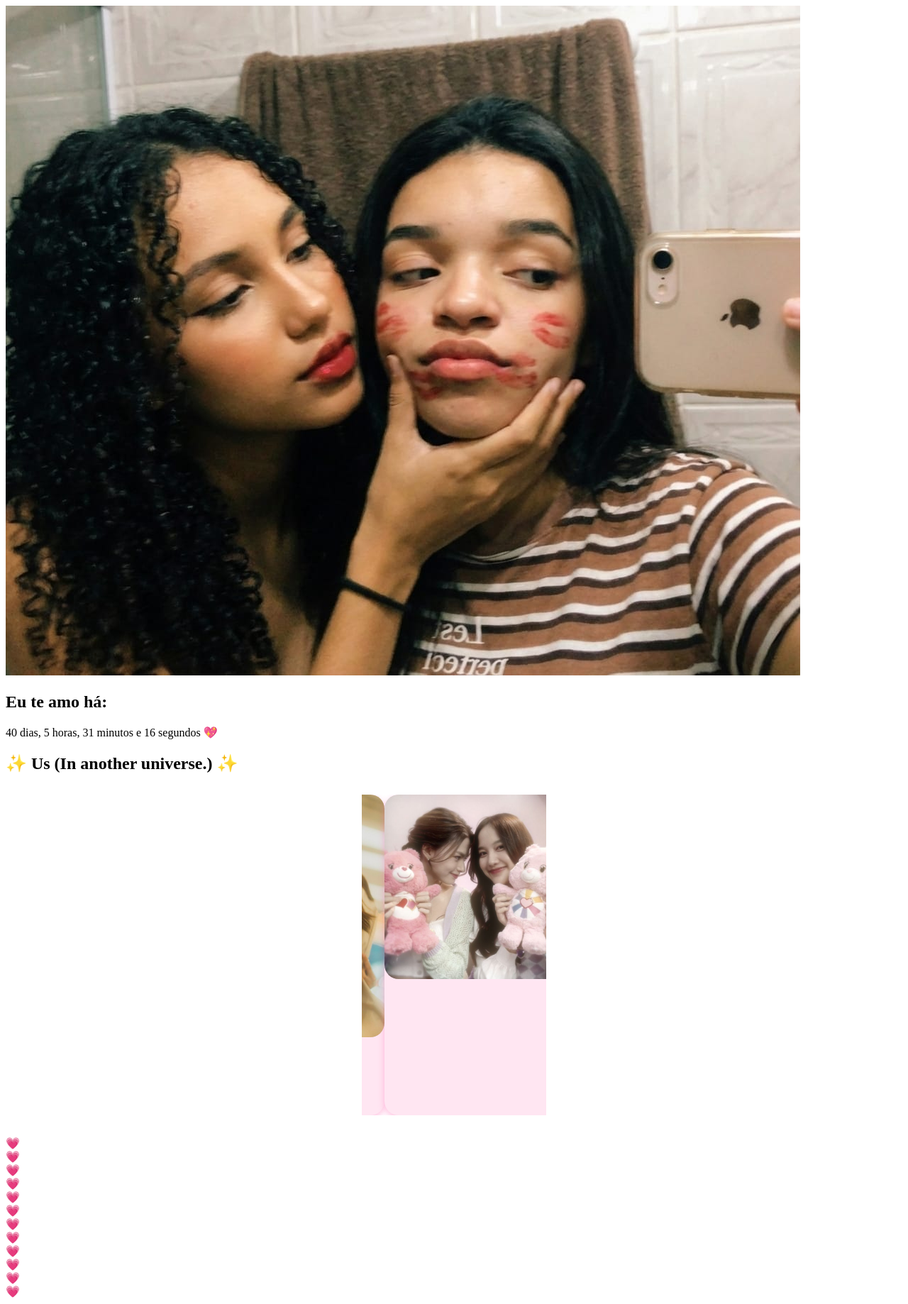
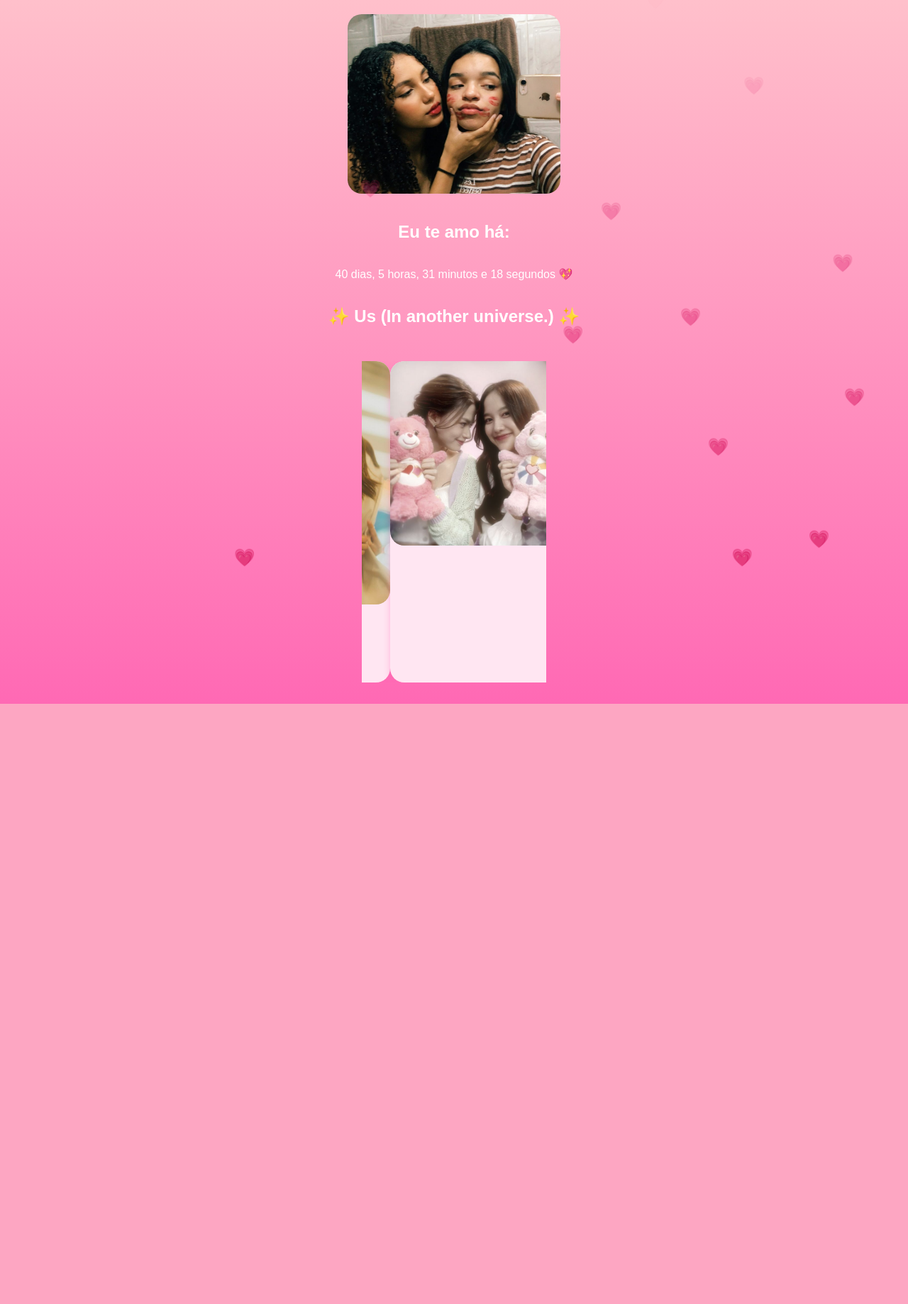
Before and after one commit to IsabelaMar/meu-amor, a Flask app: page /love in a window 1280 px wide. Shown: the whole page at 71% size. After the commit the page ends 992 px from the top, so only its background shows below. Run offline with Flask 3, Linux system fonts and the light colour scheme.

Commit message:
total reset test 8.0 REESTRUTURACAO GERAL

```diff
--- a/static/style.css
+++ b/static/style.css
@@ -1,3 +1,60 @@
+body {
+  margin: 0;
+  font-family: 'Arial', sans-serif;
+  text-align: center;
+  background: linear-gradient(#ffc0cb, #ff69b4);
+  color: #fff;
+}
+
+.login, .love {
+  min-height: 100vh;
+  display: flex;
+  flex-direction: column;
+  justify-content: center;
+}
+
+input {
+  padding: 12px;
+  border-radius: 20px;
+  border: none;
+  margin: 10px;
+  width: 70%;
+}
+
+button {
+  padding: 12px 20px;
+  border-radius: 20px;
+  border: none;
+  background: #ff3366;
+  color: white;
+  font-size: 16px;
+}
+
+.foto {
+  width: 70%;
+  max-width: 300px;
+  border-radius: 20px;
+  margin: 20px auto;
+}
+
+.coracao {
+  position: fixed;
+  bottom: 0;
+  font-size: 24px;
+  animation: subir 5s linear;
+}
+
+@keyframes subir {
+  from {
+    transform: translateY(0);
+    opacity: 1;
+  }
+  to {
+    transform: translateY(-100vh);
+    opacity: 0;
+  }
+}
+
 .carousel {
     width: 260px;
     overflow: hidden;
```
